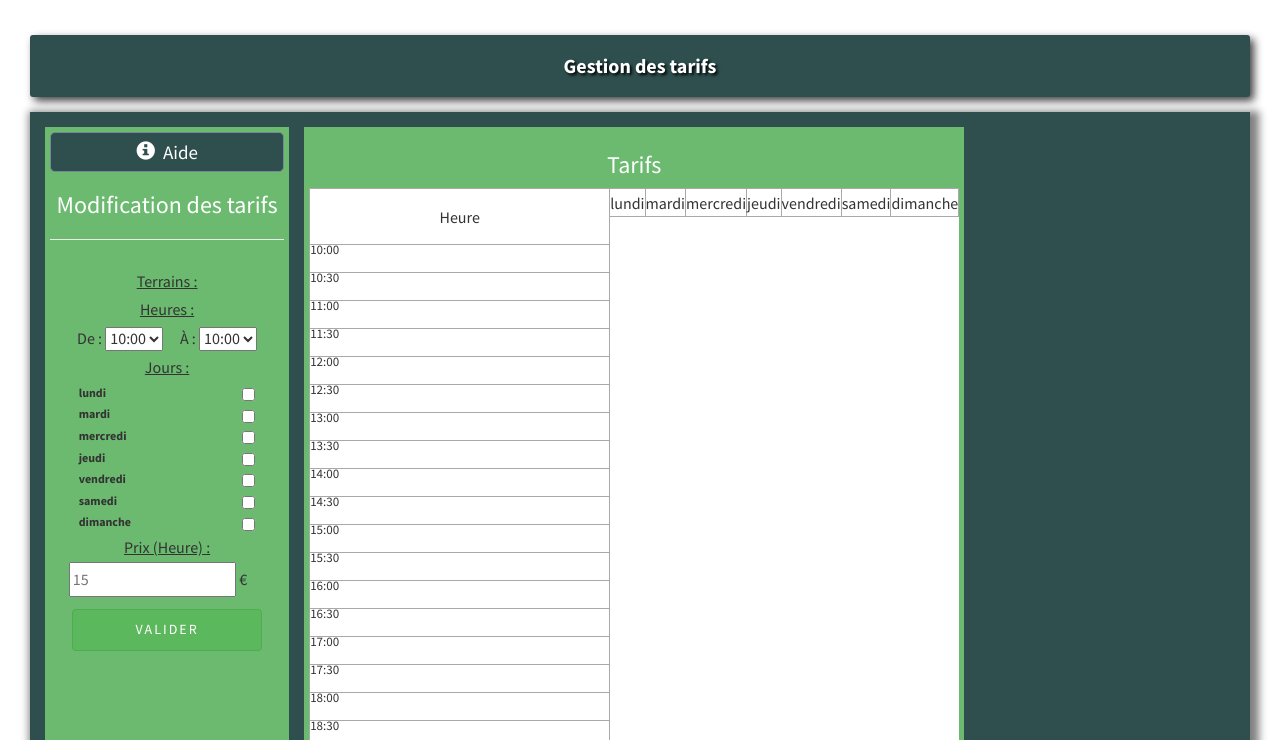
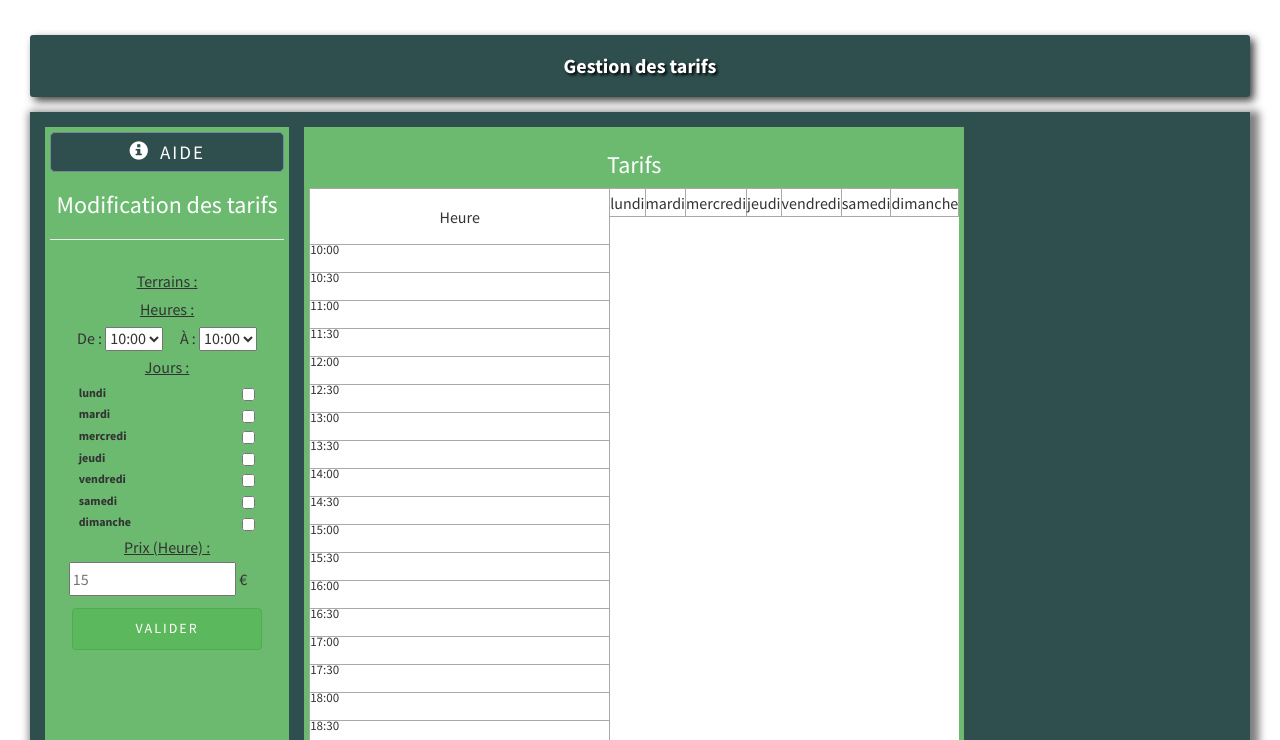
Before and after one commit to Lolo33/CMB-Complexe, a PHP site: page /complexes/planning_tarifs.php in a window 1280 px wide. Shown: the part 56-796 px from the top of the page. Run offline with PHP 8.4, Linux system fonts and the light colour scheme; the visitor is signed in with stand-in values (Sample User, id 1); data that the repository does not hold is empty; some libraries are stand-ins or nearby versions.

Commit message:
Modif design : boutons (suite)

```diff
--- a/complexes/volet_commission.php
+++ b/complexes/volet_commission.php
@@ -1,5 +1,5 @@
 <div id="volet-tarif" class="effet1">
-    <button id="aide" data-toggle="modal" data-target="#modal_aide">
+    <button class="btn btn-grand" id="aide" style="padding:5px;" data-toggle="modal" data-target="#modal_aide">
         <span class="glyphicon glyphicon-info-sign" aria-hidden="true"></span>
         <span>Aide</span>
     </button>
--- a/complexes/volet_planning.php
+++ b/complexes/volet_planning.php
@@ -1,5 +1,5 @@
 <div id="volet-tarif" style="min-width: 250px;" class="effet1">
-    <button class="btn btn-grand" id="aide" style="padding:5px; font-size: 19px;" data-toggle="modal" data-target="#modal_aide">
+    <button class="btn btn-grand" id="aide" style="padding:5px;" data-toggle="modal" data-target="#modal_aide">
         <span class="glyphicon glyphicon-info-sign" aria-hidden="true"></span>
         <span>Aide</span>
     </button>
--- a/complexes/volet_tarifs.php
+++ b/complexes/volet_tarifs.php
@@ -1,5 +1,5 @@
 <div id="volet-tarif" class="effet1">
-    <button id="aide" data-toggle="modal" data-target="#modal_aide">
+    <button class="btn btn-grand" id="aide" style="padding:5px;" data-toggle="modal" data-target="#modal_aide">
         <span class="glyphicon glyphicon-info-sign" aria-hidden="true"></span>
         <span>Aide</span>
     </button>
```
